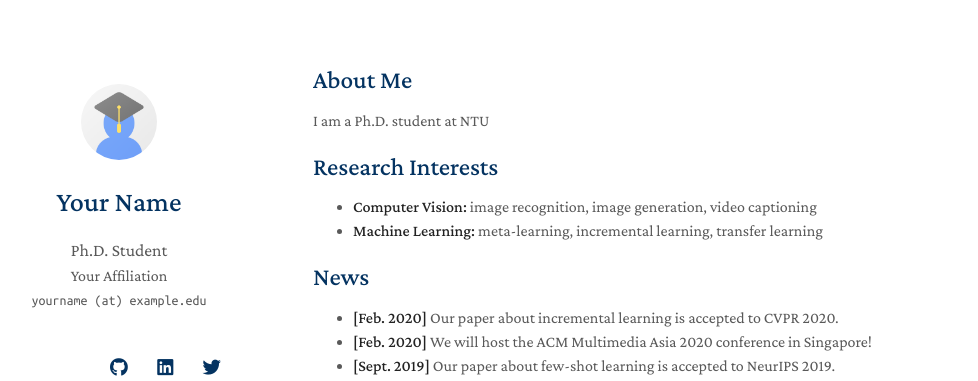
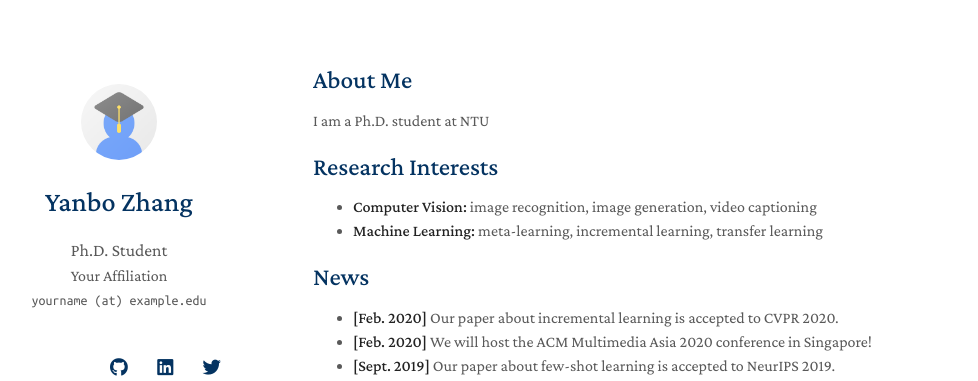
Before and after one commit to yanbozhang003/yanbozhang003.github.io, a Jekyll site: the page built from index.md, in a window 1280 px wide. Shown: the top 381 px of the page, without its empty margins (157-1135 px from the left). Built offline with Jekyll 4.4.1, drawn with Linux system fonts in a browser that asks for light colours; nearby versions of some CDN libraries; a style sheet for code colours, icons or effects is not loaded; our own code applies the rules of GitHub Pages for plain Markdown files.

Commit message:
Update _config.yml

```diff
--- a/_config.yml
+++ b/_config.yml
@@ -1,5 +1,5 @@
 # Basic Information
-title: Your Name
+title: Yanbo Zhang
 position: Ph.D. Student
 affiliation: Your Affiliation
 email: yourname (at) example.edu
```
